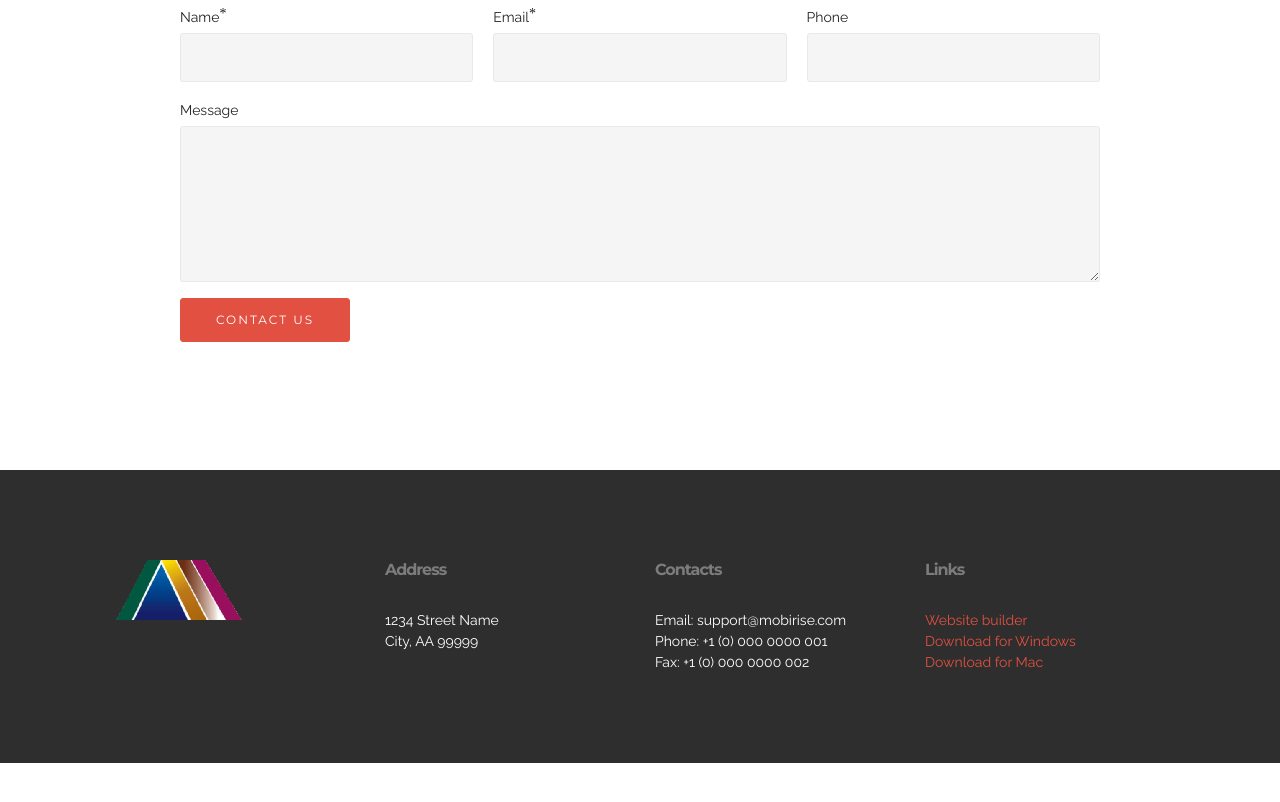
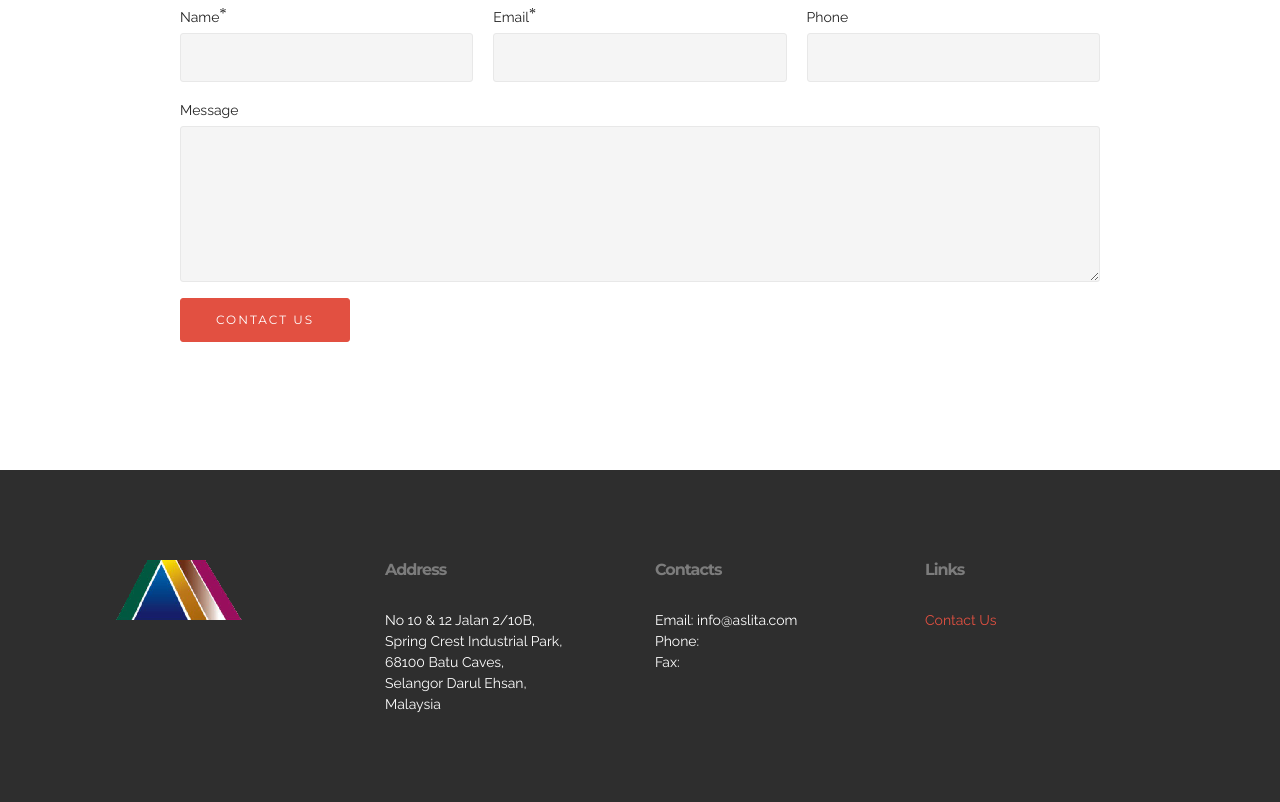
Before and after one commit to scandicfx/aslita, a plain HTML site: page inquiry.html in a window 1280 px wide. Shown: the part 326-1128 px from the top of the page. Before the commit the page ends 1099 px from the top, so only its background shows below. Drawn offline with Linux system fonts and the light colour scheme.

Commit message:
create github pages

```diff
--- a/inquiry.html
+++ b/inquiry.html
@@ -57,7 +57,7 @@
 
 </section>
 
-<section class="engine"><a rel="external" href="https://mobirise.com">mobirise.com</a></section><section class="mbr-section mbr-section__container article mbr-after-navbar" id="header3-p" style="background-color: rgb(255, 255, 255); padding-top: 20px; padding-bottom: 20px;">
+<section class="engine"><a rel="external" href="https://mobirise.com">Mobirise</a></section><section class="mbr-section mbr-section__container article mbr-after-navbar" id="header3-p" style="background-color: rgb(255, 255, 255); padding-top: 20px; padding-bottom: 20px;">
     <div class="container">
         <div class="row">
             <div class="col-xs-12">
@@ -93,7 +93,7 @@
 
                     <form action="https://mobirise.com/" method="post" data-form-title="INQUIRY FORM">
 
-                        <input type="hidden" value="6j+JEZOwLxbO5l9t/KmTAhcdY4ua3zM6Hk2XMZB+KBEtwdz6yLzsfmtkUQsg60gszarB2pobWqLeDcBA71VTeJkiHABqSc13gVSRvDup4Z8pv8BHWZpC4i2Ykb9kE5/I" data-form-email="true">
+                        <input type="hidden" value="eVNnbGXNuEwAFvltF9ftrWCwiJosa/xUF6Mhi83NHiouTkXW8yTJ0WT85I2gv2lv8N6APIITxvvc+dn0HvgotQGyo9d4boE4AghYmP+j2JF+50rOxemBschc3cvQEaSJ" data-form-email="true">
 
                         <div class="row row-sm-offset">
 
@@ -142,21 +142,16 @@
                 <div><img src="assets/images/logoedit-128x60.png"></div>
             </div>
             <div class="mbr-footer-content col-xs-12 col-md-3">
-                <p><strong>Address</strong><br>
-1234 Street Name<br>
-City, AA 99999</p>
+                <p><strong>Address</strong><br>No 10 &amp; 12 Jalan 2/10B,<br>Spring Crest Industrial Park,<br>68100 Batu Caves,<br> Selangor Darul Ehsan,<br>Malaysia<br></p>
             </div>
             <div class="mbr-footer-content col-xs-12 col-md-3">
                 <p><strong>Contacts</strong><br>
-Email: support@mobirise.com<br>
-Phone: +1 (0) 000 0000 001<br>
-Fax: +1 (0) 000 0000 002</p>
+Email: info@aslita.com<br>
+Phone:&nbsp;<br>
+Fax:&nbsp;</p>
             </div>
             <div class="mbr-footer-content col-xs-12 col-md-3">
-                <p><strong>Links</strong><br>
-<a class="text-primary" href="https://mobirise.com/">Website builder</a><br>
-<a class="text-primary" href="https://mobirise.com/mobirise-free-win.zip">Download for Windows</a><br>
-<a class="text-primary" href="https://mobirise.com/mobirise-free-mac.zip">Download for Mac</a></p>
+                <p><strong>Links</strong><br><a class="text-primary" href="https://mobirise.com/">Contact Us</a><br></p>
             </div>
 
         </div>
```
Also changed, not shown: certs.html (+5 -10 lines), contact.html (+5 -10 lines), index.html (+6 -11 lines), qoutation.html (+7 -12 lines), 1 other file.
